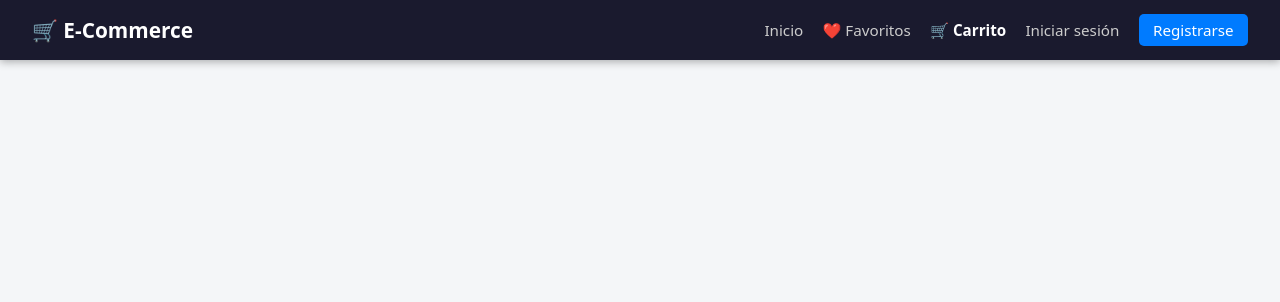
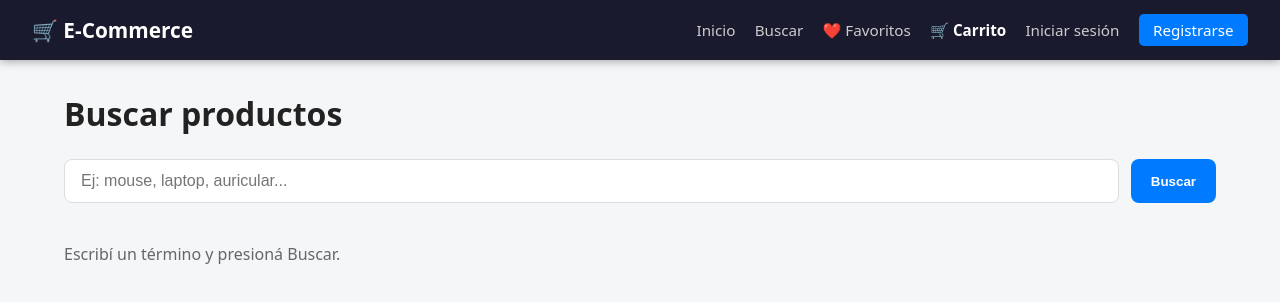
Before and after one commit to Juliballes/ecommerce-frontend, a React (Vite) app: page /buscar in a window 1280 px wide. Shown: the top 302 px of the page. Built offline with nearby package versions, Linux system fonts and the light colour scheme.

Commit message:
feat: adding buscar productos

```diff
--- a/src/App.jsx
+++ b/src/App.jsx
@@ -5,6 +5,7 @@ import Home from './pages/Home';
 import ProductDetail from './pages/ProductDetail';
 import Carrito from './pages/Carrito';
 import Favorite from './pages/Favorite';
+import Buscar from './pages/Buscar';
 import Login from './pages/Login';
 import Register from './pages/Register';
 import AgregarProducto from './pages/AgregarProducto';
@@ -19,6 +20,9 @@ function App() {
       <Routes>
         {/* Ruta home: muestra el listado de productos y categorías */}
         <Route path="/" element={<Home />} />
+
+        {/* Búsqueda de productos */}
+        <Route path="/buscar" element={<Buscar />} />
 
         {/* Ruta dinámica: :id es el parámetro del producto */}
         <Route path="/products/:id" element={<ProductDetail />} />
--- a/src/components/Navbar.jsx
+++ b/src/components/Navbar.jsx
@@ -32,6 +32,7 @@ const Navbar = () => {
 
       <div className="navbar-links">
         <Link to="/" className="nav-link">Inicio</Link>
+        <Link to="/buscar" className="nav-link">Buscar</Link>
 
         {/* Solo mostramos "Agregar Producto" si el usuario es ADMIN */}
         {isAdmin && ( //Renderizado condicional con &&. Si isAdmin es false, el link de "+ Producto" directamente no existe en el DOM. Solo los admins lo ven.
--- /dev/null
+++ b/src/pages/Buscar.css
@@ -0,0 +1,56 @@
+.buscar-container {
+  max-width: 1200px;
+  margin: 0 auto;
+  padding: 2rem 1.5rem;
+}
+
+.buscar-titulo {
+  font-size: 2rem;
+  font-weight: 800;
+  margin-bottom: 1.5rem;
+}
+
+.buscar-form {
+  display: flex;
+  gap: 0.75rem;
+  margin-bottom: 1.5rem;
+}
+
+.buscar-input {
+  flex: 1;
+  padding: 0.75rem 1rem;
+  border: 1px solid #ddd;
+  border-radius: 8px;
+  font-size: 1rem;
+}
+
+.btn-buscar {
+  background: #007bff;
+  color: white;
+  border: none;
+  padding: 0.75rem 1.25rem;
+  border-radius: 8px;
+  font-weight: 600;
+  cursor: pointer;
+}
+
+.btn-buscar:hover {
+  background: #0056b3;
+}
+
+.buscar-ayuda,
+.buscar-estado {
+  color: #666;
+  padding: 1rem 0;
+}
+
+.buscar-error {
+  color: #c62828;
+  padding: 1rem 0;
+}
+
+.buscar-grid {
+  display: grid;
+  grid-template-columns: repeat(auto-fill, minmax(280px, 1fr));
+  gap: 2rem;
+}
--- /dev/null
+++ b/src/pages/Buscar.jsx
@@ -0,0 +1,97 @@
+import React, { useEffect, useState } from 'react';
+import { Link, useSearchParams } from 'react-router-dom';
+import CardProductos from '../components/CardProductos';
+import './Buscar.css';
+
+const Buscar = () => {
+  const [searchParams, setSearchParams] = useSearchParams();
+  const q = searchParams.get('q') || '';
+
+  const [query, setQuery] = useState(q);
+  const [products, setProducts] = useState([]);
+  const [loading, setLoading] = useState(false);
+  const [error, setError] = useState(null);
+
+  useEffect(() => {
+    setQuery(q);
+
+    if (!q.trim()) {
+      setProducts([]);
+      setLoading(false);
+      setError(null);
+      return;
+    }
+
+    const fetchProductos = async () => {
+      setLoading(true);
+      setError(null);
+      try {
+        const response = await fetch(
+          `http://localhost:8080/api/productos/search?q=${encodeURIComponent(q)}&page=0&size=20`
+        );
+        if (!response.ok) throw new Error('Error al buscar productos');
+        const data = await response.json();
+        setProducts(data.content ?? data);
+      } catch (err) {
+        setError(err.message);
+        setProducts([]);
+      } finally {
+        setLoading(false);
+      }
+    };
+
+    fetchProductos();
+  }, [q]);
+
+  const handleSubmit = (e) => {
+    e.preventDefault();
+    const termino = query.trim();
+    setSearchParams(termino ? { q: termino } : {});
+  };
+
+  return (
+    <div className="buscar-container">
+      <h1 className="buscar-titulo">Buscar productos</h1>
+
+      <form className="buscar-form" onSubmit={handleSubmit}>
+        <input
+          type="text"
+          value={query}
+          onChange={(e) => setQuery(e.target.value)}
+          placeholder="Ej: mouse, laptop, auricular..."
+          className="buscar-input"
+        />
+        <button type="submit" className="btn-buscar">
+          Buscar
+        </button>
+      </form>
+
+      {!q.trim() && (
+        <p className="buscar-ayuda">Escribí un término y presioná Buscar.</p>
+      )}
+
+      {loading && <div className="buscar-estado">Buscando...</div>}
+      {error && <div className="buscar-error">Error: {error}</div>}
+
+      {!loading && !error && q.trim() && products.length === 0 && (
+        <div className="buscar-estado">No se encontraron productos para "{q}".</div>
+      )}
+
+      {!loading && !error && products.length > 0 && (
+        <div className="buscar-grid">
+          {products.map((product) => (
+            <Link
+              to={`/products/${product.id}`}
+              key={product.id}
+              style={{ textDecoration: 'none', color: 'inherit' }}
+            >
+              <CardProductos product={product} />
+            </Link>
+          ))}
+        </div>
+      )}
+    </div>
+  );
+};
+
+export default Buscar;
```
